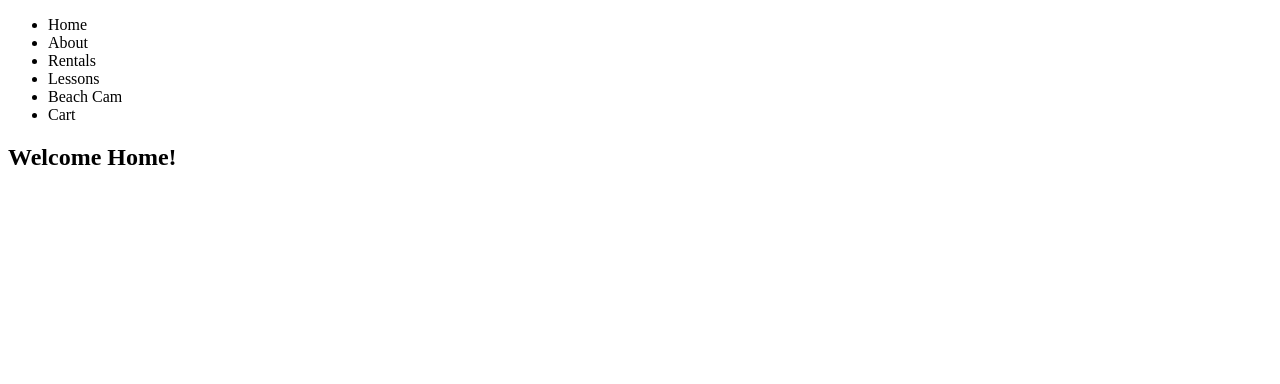
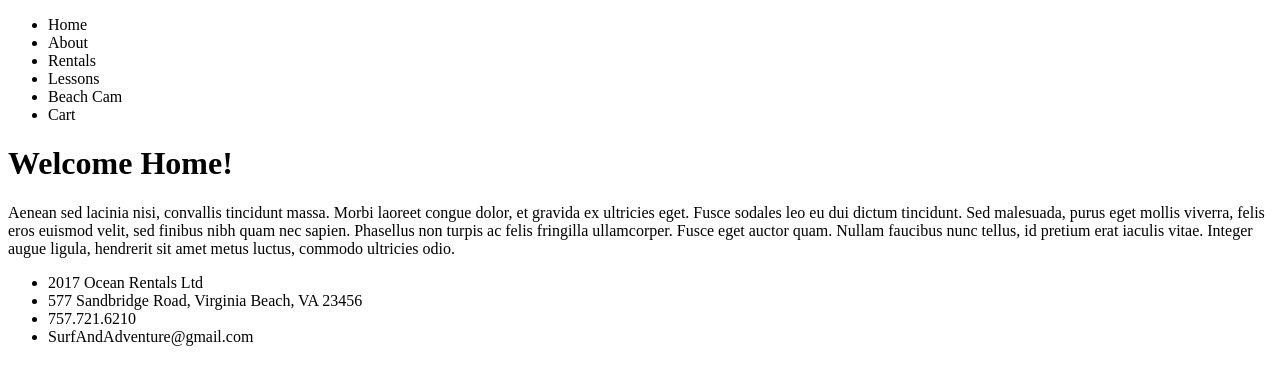
Before and after one commit to neon-dinosaur/rental-ui, a React (Create React App) app: page / in a window 1280 px wide. Shown: the top 384 px of the page. Built offline with nearby package versions, Linux system fonts and the light colour scheme.

Commit message:
Add content to Navigation and Footer components

```diff
--- a/src/components/App.js
+++ b/src/components/App.js
@@ -4,14 +4,16 @@ import { Switch, Route } from 'react-router-dom';
 import Navigation from './Navigation';
 import HomeView from './HomeView';
 import ProductView from './ProductView';
+import Footer from './Footer';
 
 const App = () => (
     <div className="app">
-        <Navigation />
+        <Navigation activePage='Home' />
         <Switch>
             <Route exact path='/' component={HomeView} />
             <Route path='/product/:productId' component={ProductView} />
         </Switch>
+        <Footer />
     </div>
 );
 
--- a/src/components/Footer.js
+++ b/src/components/Footer.js
@@ -0,0 +1,22 @@
+import React from 'react';
+
+const contactInfo = [
+    "2017 Ocean Rentals Ltd",
+    "577 Sandbridge Road, Virginia Beach, VA 23456",
+    "757.721.6210",
+    "SurfAndAdventure@gmail.com"
+];
+
+const Footer = () => (
+    <div className="footer">
+        <ul>
+            {
+                contactInfo.map(
+                    (content, index) => (<li className="footer-content" key={index}>{content}</li>)
+                )
+            }
+        </ul>
+    </div>
+);
+
+export default Footer;
--- a/src/components/HomeView.js
+++ b/src/components/HomeView.js
@@ -1,7 +1,15 @@
 import React from 'react';
 
 const HomeView = () => (
-    <h2>Welcome Home!</h2>
+    <div className="homeview">
+        <h1 className="homeview-title">Welcome Home!</h1>
+        <p className="homeview-content">
+            Aenean sed lacinia nisi, convallis tincidunt massa. Morbi laoreet congue dolor, et gravida ex ultricies eget.
+            Fusce sodales leo eu dui dictum tincidunt. Sed malesuada, purus eget mollis viverra, felis eros euismod velit, sed finibus nibh quam nec sapien.
+            Phasellus non turpis ac felis fringilla ullamcorper. Fusce eget auctor quam. Nullam faucibus nunc tellus, id pretium erat iaculis vitae.
+            Integer augue ligula, hendrerit sit amet metus luctus, commodo ultricies odio.
+        </p>
+    </div>
 );
 
 export default HomeView;
--- a/src/components/Navigation.js
+++ b/src/components/Navigation.js
@@ -1,6 +1,6 @@
-import React from 'react';
+import React, { Component } from 'react';
+import PropTypes from 'prop-types';
 
-const Navigation = () => {
 const menuItems = [
     'Home',
     'About',
@@ -9,17 +9,29 @@ const Navigation = () => {
     'Beach Cam',
     'Cart'
 ];
+
+class Navigation extends Component {
+    isActive(menuItem) {
+        return (menuItem === this.props.activePage) ? 'active' : '';
+    }
+
+    render() {
         return (
-        <div className="mainNavigation" >
-            <ul className="navUL">
+            <div className="navigation">
+                <ul>
                     {
                         menuItems.map(
-                        (menuItem, index) => <li key={index}>{menuItem}</li>
+                            (menuItem, index) => <li className={`menu-item ${this.isActive(menuItem)}`} key={index}>{menuItem}</li>
                         )
                     }
                 </ul>
             </div>
         );
+    }
+}
+
+Navigation.PropTypes = {
+    activePage: PropTypes.number
 };
 
 export default Navigation;
```
Lines whose indentation alone changed are shown as unchanged.
